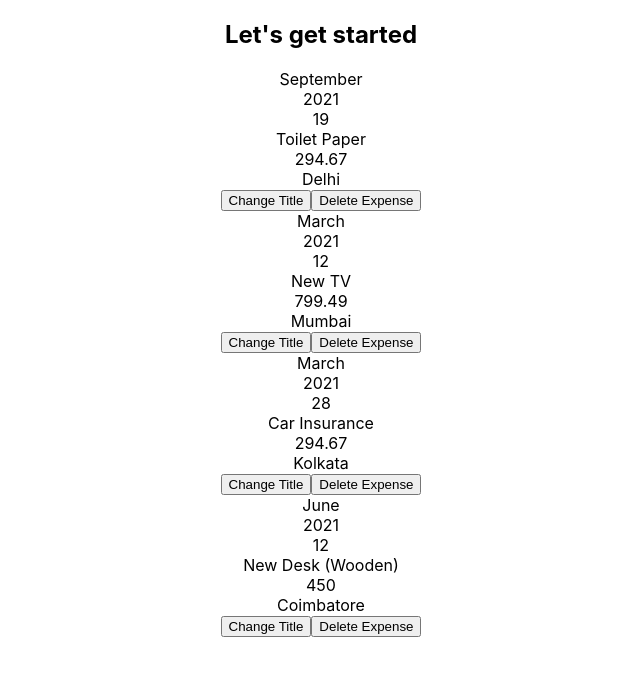
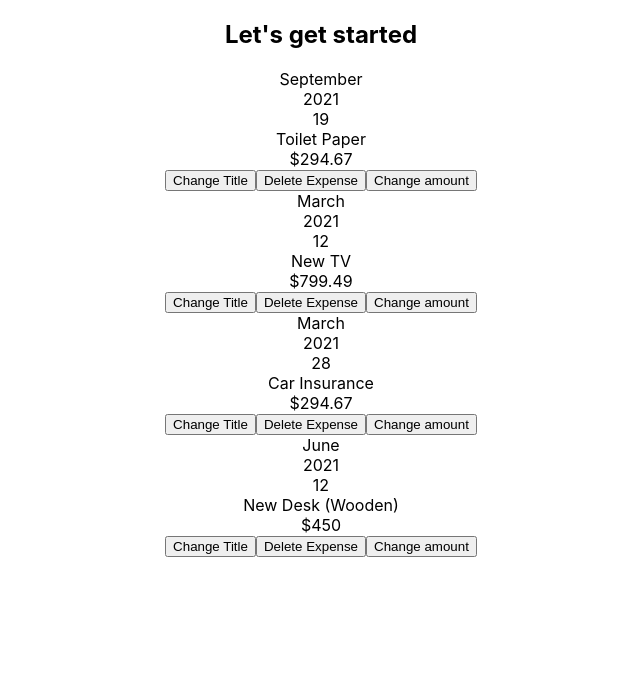
Before and after one commit to rishabh9116/Gitstart, a React (Create React App) app in the folder React/expenseitem/: page / in a window 1280 px wide. Shown: the top 676 px of the page, without its empty margins (319-959 px from the left). Built offline with nearby package versions, Linux system fonts and the light colour scheme.

Commit message:
applied useState hook

```diff
--- a/React/expenseitem/src/Components/Expenses/ExpenseItem.js
+++ b/React/expenseitem/src/Components/Expenses/ExpenseItem.js
@@ -1,24 +1,36 @@
-import React from 'react'
+import React,{useState} from 'react'
 import './ExpenseItem.css'
 import Card from '../UI/Card'
 import ExpenseDate from './ExpenseDate.js'
 import ExpenseDetails from './ExpenseDetails'
+
+
 const ExpenseItem = (props) => {
+  const [title,setTitle]  = useState(props.title);
+  const [amount,setAmount] = useState(props.amount);
+
 const clickHandler = () => {
+  setTitle('Updated')
   console.log('Clicked!!!!');
 }
 const deleteHandler = (event) =>{
 
+}
+
+function changeAmountHandler() {
+  setAmount(100);
 }
   return (
     <Card className='expense-item'>
 
      <ExpenseDate date ={props.date} />
 
-     <ExpenseDetails amount={props.amount}  location={props.location}   title={props.title} />
-
+     {/* <ExpenseDetails amount={props.amount}  location={props.location}   title={props.title} /> */}
+    <div >{title}</div>
+    <div>${amount}</div>
      <button onClick={clickHandler}>Change Title</button>
      <button onClick={deleteHandler}>Delete Expense</button>
+     <button onClick={changeAmountHandler}>Change amount</button>
   </Card>
   )
 }
```
